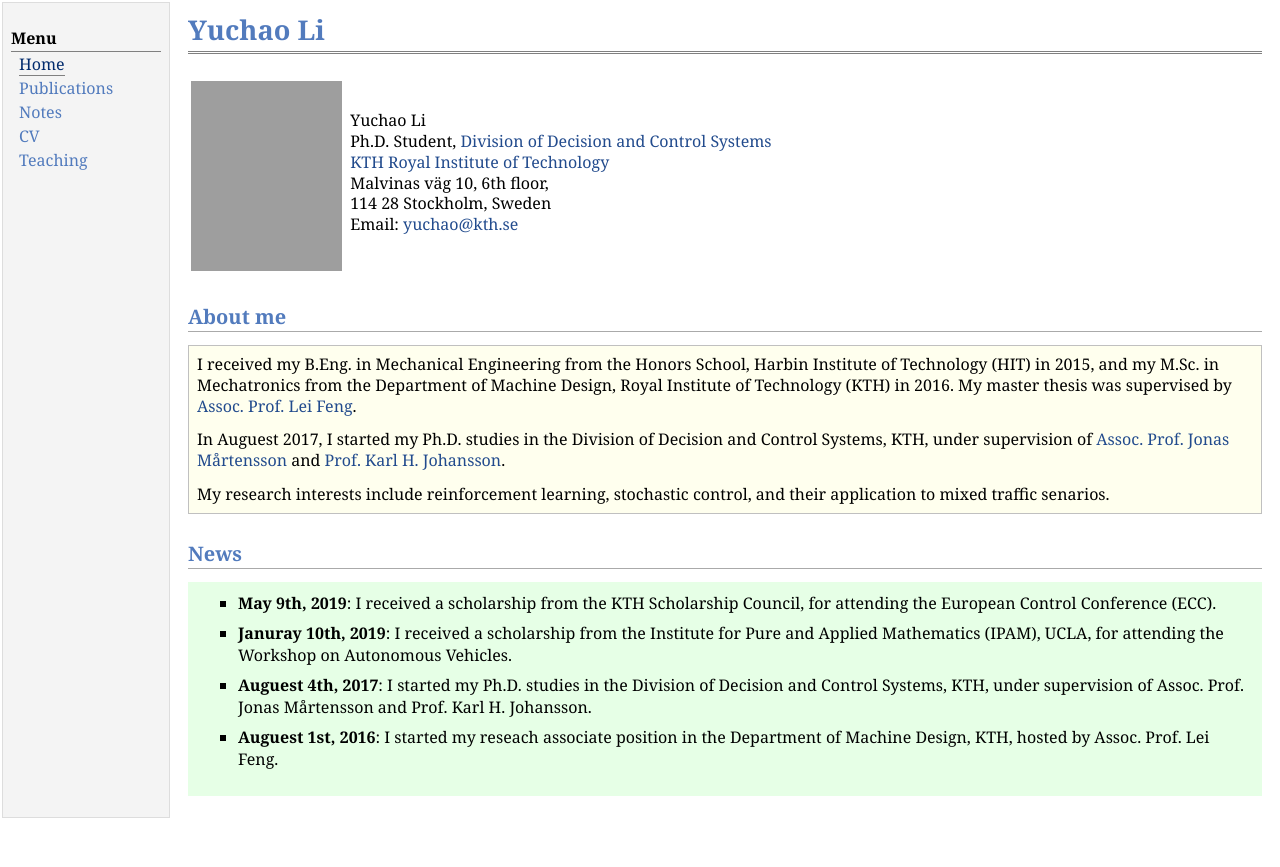
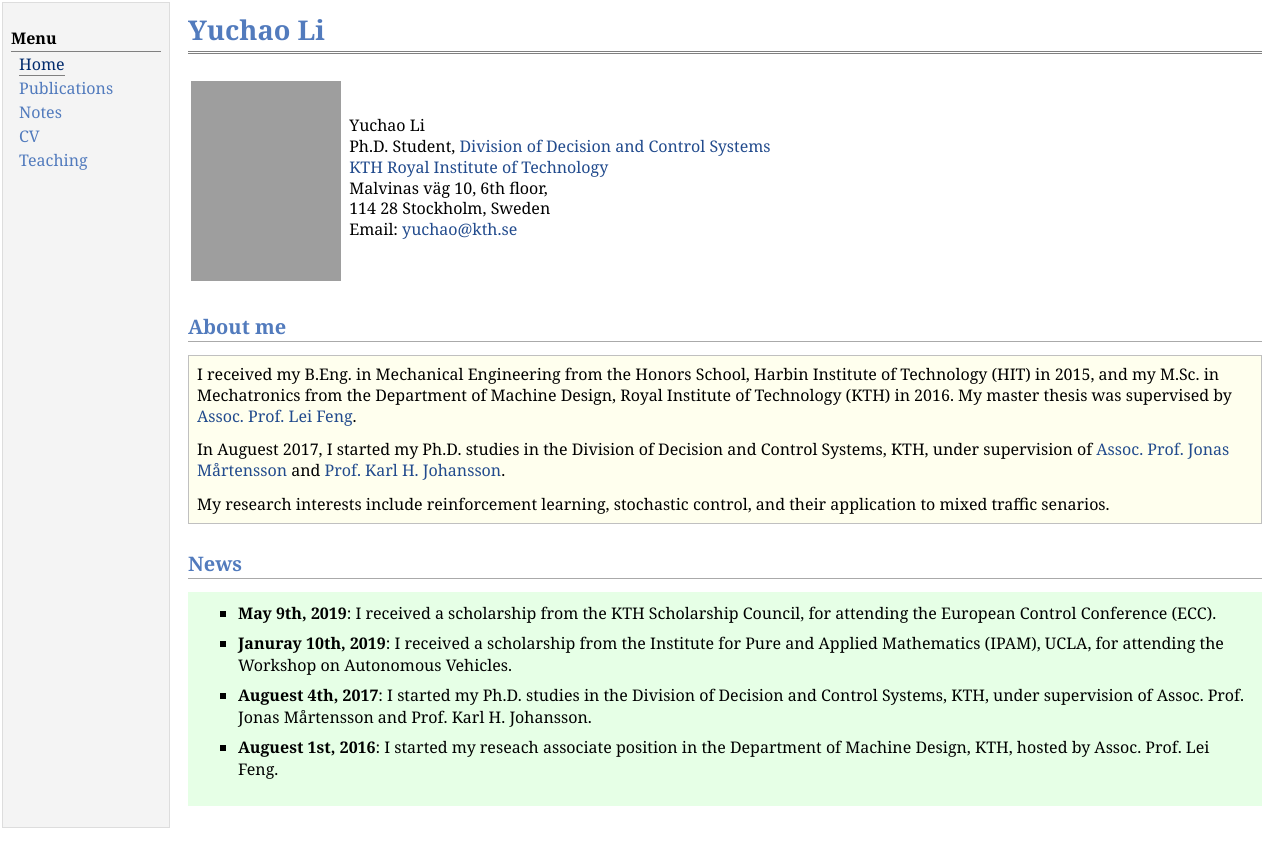
Before and after one commit to yuchaotaigu/yuchaotaigu.github.io, a Jekyll site: the page index.html, which Jekyll copies as it is, in a window 1280 px wide. Shown: the top 867 px of the page. Built offline with Jekyll 4.4.1, drawn with Linux system fonts in a browser that asks for light colours; comment, search, counter and statistics services are not loaded; grey boxes are pictures that could not be loaded.

Commit message:
Update index.html
photo size

```diff
--- a/index.html
+++ b/index.html
@@ -24,7 +24,7 @@
 <h1>Yuchao Li</h1>
 </div>
 <table class="imgtable"><tr><td>
-<img src="yuchao.jpg" width="151" height="190" alt="Yuchao Li photo" />&nbsp;</td>
+<img src="yuchao.jpg" width="150" height="200" alt="Yuchao Li photo" />&nbsp;</td>
 <td align="left"><p>Yuchao Li<br />
 Ph.D. Student, <a href="https://www.kth.se/ac/division-of-decision-and-control-systems-1.788078">Division of Decision and Control Systems</a><br />
 <a href="http://www.kth.se">KTH Royal Institute of Technology</a><br />
```
